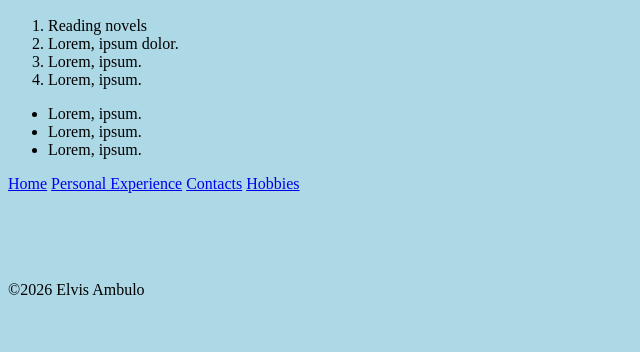
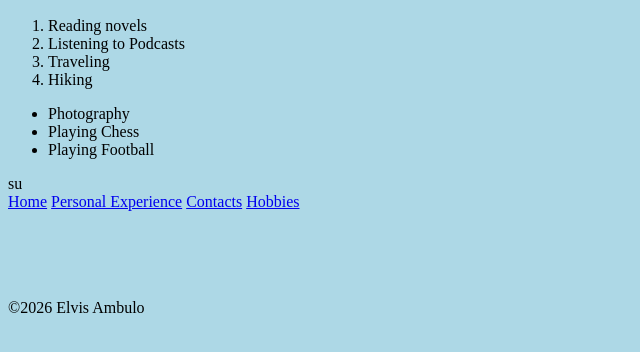
Before and after one commit to ElvisAmbulo/cv, a plain HTML site: page hobbies.html in a window 1280 px wide. Shown: the part 94-446 px from the top of the page, without its empty margins (0-640 px from the left). Drawn offline with Linux system fonts and the light colour scheme.

```diff
--- a/hobbies.html
+++ b/hobbies.html
@@ -16,17 +16,17 @@
 
     <ol>
         <li>Reading novels</li>
-        <li>Lorem, ipsum dolor.</li>
-        <li>Lorem, ipsum.</li>
-        <li>Lorem, ipsum.</li>
+        <li>Listening to Podcasts</li>
+        <li>Traveling</li>
+        <li>Hiking</li>
     </ol>
 
     <ul>
-        <li>Lorem, ipsum.</li>
-        <li>Lorem, ipsum.</li>
-        <li>Lorem, ipsum.</li>
+        <li>Photography</li>
+        <li>Playing Chess</li>
+        <li>Playing Football</li>
     </ul>
-
+su
     <section>
         <div class="header">
         <a href="index.html">Home</a>
```
